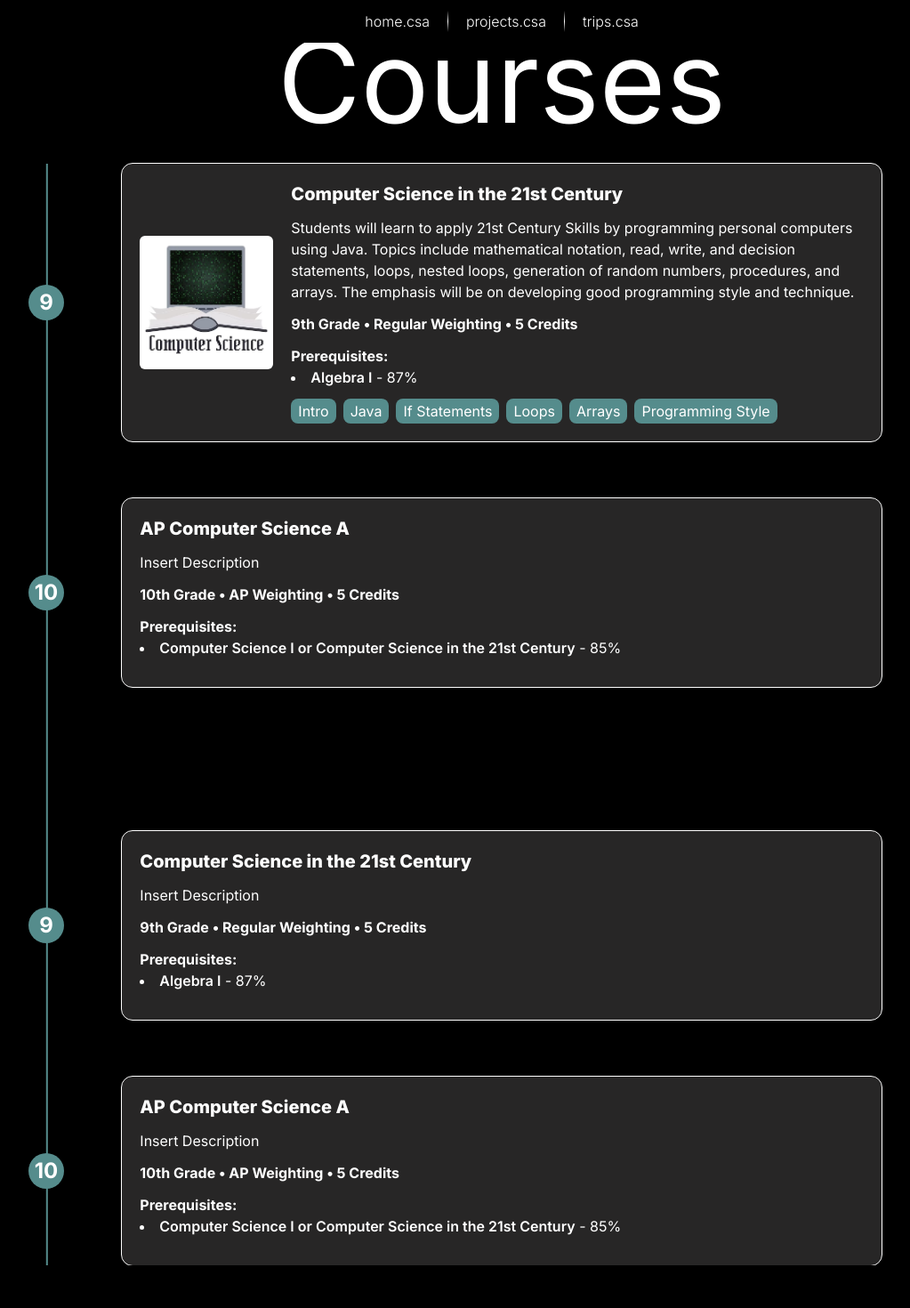
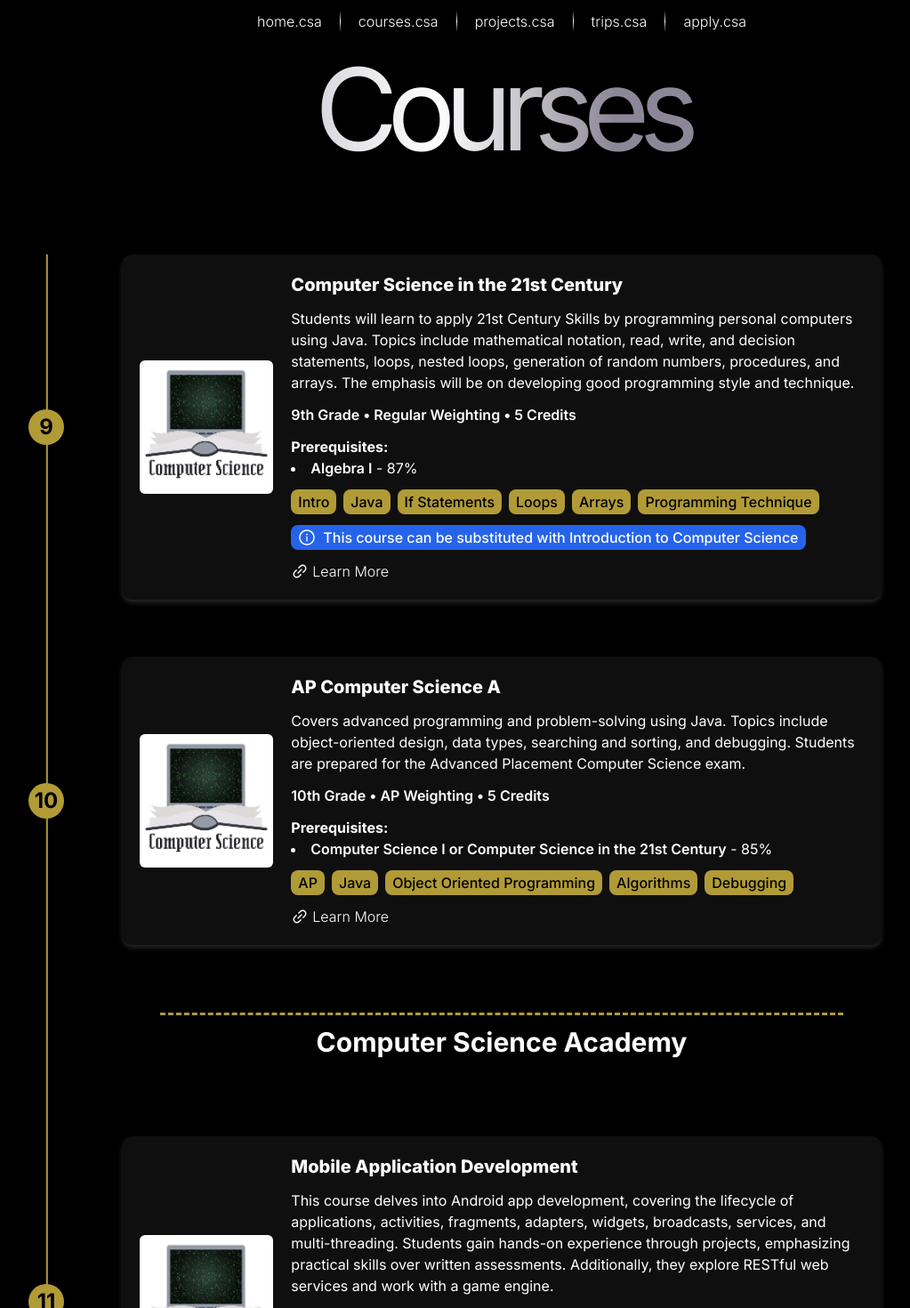
Before and after one commit to SBCSClub/sbcsa, a Next.js app: page /courses in a window 1280 px wide. Shown: the top 1470 px of the page at 89% size, without its empty margins (76-1099 px from the left). Before the commit the page ends 1422 px from the top, so only its background shows below. Built offline with nearby package versions, Linux system fonts and the light colour scheme.

Commit message:
Finished Courses Page [DRAFT]

```diff
--- a/app/courses/courses.module.css
+++ b/app/courses/courses.module.css
@@ -9,11 +9,13 @@
     bottom: 0;
     left: 10%;
     width: 2px; /* Adjust thickness as needed */
-    background-color: #558C8C; /* Replace with your desired colors */
+    background-color: #b19b37; /* Replace with your desired colors */
     transform: translateX(-10%);
 }
 
 .border{
     border: none;
-    border-top: 10px dashed black;
+    border-top: 3px dashed #b19b37;
+    margin-left: 20%;
+    margin-right: 20%;
 }
--- a/app/courses/page.tsx
+++ b/app/courses/page.tsx
@@ -1,25 +1,52 @@
+"use client";
 import courses from "@/common/data/courses.json";
 import { Course } from "@/common/interfaces/course";
 import CourseItem from "@/components/Courses/CourseItem";
 import styles from "./courses.module.css";
+import styled from "styled-components";
 
 export default function Courses() {
   // load in data from courses.json
   const pre: Course[] = courses["pre"];
   const during: Course[] = courses["during"];
 
+  const ShimmeringH1 = styled.h1`
+    background-image: linear-gradient(90deg, #8c8796 0%, white 40%, #8c8796 60%);
+    -webkit-background-clip: text;
+    background-clip: text;
+    width: 1000px;
+    color: transparent;
+    animation: shineTitle 3s linear infinite;
+    @keyframes shineTitle {
+      0% {
+        background-position: 0px;
+      }
+      100% {
+        background-position: 1000px;
+      }
+    }
+  `;
+
   return (
     <>
-      <div id="title">
-        <h1 className="text-9xl w-full justify-center text-center my-7">Courses</h1>
+      <div id="title" className="my-10">
+        <ShimmeringH1
+          style={{
+            lineHeight: "1.3",
+            letterSpacing: "-12px",
+          }}
+          className="text-9xl text-white justify-center text-center"
+        >
+          Courses
+        </ShimmeringH1>
       </div>
 
-      <div className={`${styles.courses} flex flex-col w-full gap-16`} id="courses">
+      <div className={`${styles.courses} flex flex-col w-full gap-16 mt-10 mb-20`} id="courses">
         {pre.map((item, index) => (
           <CourseItem key={index} courseInfo={item} />
         ))}
 
-        <hr className={`${styles.border} my-3`}></hr>
+        <div className={`${styles.border} my-3 text-center flex justify-center items-center text-3xl font-bold py-3`}>Computer Science Academy</div>
 
         {during.map((item, index) => (
           <CourseItem key={index} courseInfo={item} />
--- a/common/data/courses.json
+++ b/common/data/courses.json
@@ -7,8 +7,11 @@
             "credits": 5,
             "image_path": "/courses/cs21.jpg",
             "description": "Students will learn to apply 21st Century Skills by programming personal computers using Java. Topics include mathematical notation, read, write, and decision statements, loops, nested loops, generation of random numbers, procedures, and arrays. The emphasis will be on developing good programming style and technique.",
-            "tags": ["Intro", "Java", "If Statements", "Loops", "Arrays", "Programming Style"],
-            "link": "https://www.google.com/",
+            "tags": ["Intro", "Java", "If Statements", "Loops", "Arrays", "Programming Technique"],
+            "infoLabels": ["This course can be substituted with Introduction to Computer Science"],
+            "links": [
+                {"title": "Learn More", "href": "https://docs.google.com/document/d/1_bEUqfXftBFynBnvy8brLBYIjRL0Tw-mkT-6XnsT_ek/edit#heading=h.ixy79t672iw1"}
+            ],
             "prereqs":[
                 {
                     "class": "Algebra I",
@@ -21,8 +24,12 @@
             "grade": 10,
             "weighting": "AP",
             "credits": 5,
-            "image_path": "",
-            "description": "Insert Description",
+            "image_path": "/courses/cs21.jpg",
+            "description": "Covers advanced programming and problem-solving using Java. Topics include object-oriented design, data types, searching and sorting, and debugging. Students are prepared for the Advanced Placement Computer Science exam.",
+            "tags":["AP", "Java", "Object Oriented Programming", "Algorithms", "Debugging"],
+            "links":[
+                {"title": "Learn More", "href": "https://docs.google.com/document/d/1_bEUqfXftBFynBnvy8brLBYIjRL0Tw-mkT-6XnsT_ek/edit#heading=h.5kvm67clqz7f"}
+            ],
             "prereqs":[
                 {
                     "class": "Computer Science I or Computer Science in the 21st Century",
@@ -34,29 +41,84 @@
 
     "during": [
         {
-            "name": "Computer Science in the 21st Century",
-            "grade": 9,
-            "weighting": "Regular",
+            "name": "Mobile Application Development",
+            "grade": 11,
+            "weighting": "AP",
             "credits": 5,
-            "image_path": "",
-            "description": "Insert Description",
+            "image_path": "/courses/cs21.jpg",
+            "description": "This course delves into Android app development, covering the lifecycle of applications, activities, fragments, adapters, widgets, broadcasts, services, and multi-threading. Students gain hands-on experience through projects, emphasizing practical skills over written assessments. Additionally, they explore RESTful web services and work with a game engine.",
+            "tags": ["Android", "Java", "Project Based"],
+            "links": [
+                {"title": "Learn More", "href": "https://docs.google.com/document/d/1_bEUqfXftBFynBnvy8brLBYIjRL0Tw-mkT-6XnsT_ek/edit#heading=h.yjbpkkyfw3kb"}
+            ],
             "prereqs":[
                 {
-                    "class": "Algebra I",
-                    "grade": "87%"
+                    "class": "AP Computer Science A",
+                    "grade": "85%"
                 }
             ]
         },
         {
-            "name": "AP Computer Science A",
-            "grade": 10,
+            "name": "Virtual Reality and Game Design",
+            "grade": 11,
             "weighting": "AP",
             "credits": 5,
-            "image_path": "",
-            "description": "Insert Description",
+            "image_path": "/courses/cs21.jpg",
+            "description": "In this project-based course, students explore VR and game development using the Unity game engine. They create both 2D and 3D games, mastering concepts like physics, animation, networking, and AI. Additionally, students delve into level design, real-time multiplayer games, UI design, and deploying games across various platforms, including VR. The scripting language of choice is C#.",
+            "tags": ["Virtual Reality", "Multiplayer Games", "Project Based", "Unity", "C#"],
+            "links": [
+                {"title": "Learn More", "href": "https://docs.google.com/document/d/1_bEUqfXftBFynBnvy8brLBYIjRL0Tw-mkT-6XnsT_ek/edit#heading=h.d0961vl1wpne"},
+                {"title": "Previous Projects", "href": "/projects/vr"}
+            ],
             "prereqs":[
                 {
-                    "class": "Computer Science I or Computer Science in the 21st Century",
+                    "class": "AP Computer Science A",
+                    "grade": "85%"
+                },
+                {
+                    "class": "Mobile Application Development",
+                    "grade": "Coenrollment or completion"
+                }
+            ]
+        },
+        {
+            "name": "Data Structures",
+            "grade": 12,
+            "weighting": "AP",
+            "credits": 5,
+            "image_path": "/courses/cs21.jpg",
+            "description": "This project-focused course is a more formal and more in-depth study of algorithms, data structures, and data abstraction. The use of recursive data structures and dynamically allocated structures is fundamental to the course. Other topics to be covered include graphical user interfaces (GUI) and multimedia (graphics and sound) applications.",
+            "tags": ["Java", "Data Structures", "Project Based", "Algorithms", "College/Career Prep"],
+            "links": [
+                {"title": "Learn More", "href": "https://docs.google.com/document/d/1_bEUqfXftBFynBnvy8brLBYIjRL0Tw-mkT-6XnsT_ek/edit#heading=h.rdidnkwh61md"}
+            ],
+            "prereqs":[
+                {
+                    "class": "Mobile Application Development",
+                    "grade": "85%"
+                }
+            ]
+        },
+        {
+            "name": "Computer Science Capstone",
+            "grade": 12,
+            "weighting": "AP",
+            "credits": 5,
+            "image_path": "/courses/cs21.jpg",
+            "description": "Focusing on current technology trends, this project-based course equips you with skills essential for internships. Topics span virtualization, version control, memory management, artificial intelligence, client-server relationships, web development, and resume building. Throughout the course, you’ll explore diverse programming languages, IDEs, operating systems, and hardware. At the end of the course all students will create a culminating project that is based on a topic in computer science.",
+            "tags": ["Java", "C++", "Python", "Web Development", "Career Prep"],
+            "infoLabels": ["This course is only available for students in the computer science academy", "The content of this course will rotate based on industry trends"],
+            "links": [
+                {"title": "Learn More", "href": "https://docs.google.com/document/d/1_bEUqfXftBFynBnvy8brLBYIjRL0Tw-mkT-6XnsT_ek/edit#heading=h.20eau22bhmdh"},
+                {"title": "Previous Projects", "href": "/projects/capstone"}
+            ],
+            "prereqs":[
+                {
+                    "class": "Academy Mobile Application",
+                    "grade": "85%"
+                },
+                {
+                    "class": "Academy VR & Game Design",
                     "grade": "85%"
                 }
             ]
--- /dev/null
+++ b/common/interfaces/link.ts
@@ -0,0 +1,4 @@
+export interface Link{
+    title: string,
+    href: string,
+}
--- a/components/Courses/CourseItem.tsx
+++ b/components/Courses/CourseItem.tsx
@@ -1,5 +1,8 @@
 import { Course } from "@/common/interfaces/course";
 import Image from "next/image";
+import { AiOutlineInfoCircle, AiOutlineLink, AiOutlineWarning } from "react-icons/ai";
+import { IconContext } from "react-icons";
+import { motion } from "framer-motion";
 
 interface CourseItemProps {
   courseInfo: Course;
@@ -8,18 +11,45 @@ interface CourseItemProps {
 export default function CourseItem({ courseInfo }: CourseItemProps) {
   return (
     <div className={`relative w-full px-[10%] flex justify-center`}>
-      <div className="absolute top-1/2 left-[10%] transform -translate-x-1/2 -translate-y-1/2 bg-[#558C8C] rounded-full w-10 h-10"></div>
-      <div className="absolute top-1/2 left-[10%] transform -translate-x-1/2 -translate-y-1/2 rounded-full text-2xl font-bold block">{courseInfo.grade}</div>
-      <div className="bg-[#272626] text-white outline outline-1 gap-5 items-center outline-white flex flex-row w-10/12 px-5 py-5 rounded-xl">
+      <div className="absolute top-1/2 left-[10%] transform -translate-x-1/2 -translate-y-1/2 bg-viking-gold rounded-full w-10 h-10 flex items-center justify-center">
+        <div className="text-center text-2xl font-bold text-black h-fit align-middle">{courseInfo.grade}</div>
+      </div>
+      <motion.div
+        key="page"
+        initial="initialState"
+        whileInView="visible"
+        viewport={{ once: true }}
+        transition={{
+          duration: 0.75,
+        }}
+        variants={{
+          initialState: {
+            x: 50,
+            opacity: 0.5,
+          },
+          visible: {
+            x: 0,
+            opacity: 1,
+            transition: {
+              type: "spring",
+              stiffness: 220,
+              damping: 30,
+              delay: 0.1,
+            },
+          },
+        }}
+        className="w-10/12"
+      >
+        <div className="bg-[#0f0f0f] shadow-md shadow-zinc-800 text-white  outline-1 gap-5 items-center outline-zinc-800 flex flex-row w-full px-5 py-5 rounded-xl">
           {courseInfo.image_path && (
-          <div className="flex-shrink-0 hidden md:block">
+            <div className="flex-shrink-0 hidden lg:block">
               <Image src={courseInfo.image_path} alt={""} width={150} height={150} quality={50} className={"rounded-md"} />
             </div>
           )}
           <div className="flex flex-col gap-3">
             <h1 className="text-xl font-extrabold">{courseInfo.name}</h1>
             <p className="font-normal">{courseInfo.description}</p>
-          <div className="flex justify-between font-bold">
+            <div className="flex justify-between font-semibold">
               {courseInfo.grade}th Grade • {courseInfo.weighting} Weighting • {courseInfo.credits} Credits
             </div>
             <div className="flex flex-col">
@@ -35,13 +65,56 @@ export default function CourseItem({ courseInfo }: CourseItemProps) {
             </div>
             <div className="flex flex-wrap gap-2 justify-start items-center">
               {courseInfo.tags?.map((item, index) => (
-              <div key={index} className={"rounded-lg px-2 py-[2px] text-white bg-[#558C8C]"}>
+                <div key={index} className={"rounded-lg px-2 py-[2px] text-black font-medium bg-viking-gold"}>
                   {item}
                 </div>
               ))}
             </div>
+            {courseInfo.warnings && (
+              <div className="flex flex-wrap gap-2 justify-start items-center">
+                {courseInfo.warnings?.map((item, index) => (
+                  <div key={index} className={"rounded-lg px-2 py-[2px] text-white font-medium bg-red-500 flex gap-2 items-center justify-start"}>
+                    <IconContext.Provider value={{ className: "w-5 h-5" }}>
+                      <div>
+                        <AiOutlineWarning />
+                      </div>
+                    </IconContext.Provider>
+                    {item}
+                  </div>
+                ))}
+              </div>
+            )}
+
+            {courseInfo.infoLabels && (
+              <div className="flex flex-wrap gap-2 justify-start items-center">
+                {courseInfo.infoLabels?.map((item, index) => (
+                  <div key={index} className={"rounded-lg px-2 py-[2px] text-white font-medium bg-blue-600 flex gap-2 items-center justify-start"}>
+                    <IconContext.Provider value={{ className: "w-5 h-5" }}>
+                      <div>
+                        <AiOutlineInfoCircle />
+                      </div>
+                    </IconContext.Provider>
+                    {item}
+                  </div>
+                ))}
+              </div>
+            )}
+
+            <div className="flex gap-x-4 gap-y-1 flex-wrap text-white items-center justify-start ">
+              {courseInfo.links?.map((item, index) => (
+                <a key={index} className=" hover:text-viking-gold flex items-center font-title font-light justify-center gap-1" target="_blank" href={item.href} rel="noopener noreferrer">
+                  <IconContext.Provider value={{ className: "w-5 h-5" }}>
+                    <div>
+                      <AiOutlineLink />
+                    </div>
+                  </IconContext.Provider>
+                  {item.title}
+                </a>
+              ))}
             </div>
           </div>
         </div>
+      </motion.div>
+    </div>
   );
 }
--- /dev/null
+++ b/components/Navbar/NavButton.tsx
@@ -0,0 +1,3 @@
+export default function NavButton(){
+    // TODO: Complete nav cta button, replace apply link w/ button
+}
--- a/components/Navbar/index.tsx
+++ b/components/Navbar/index.tsx
@@ -6,11 +6,14 @@ import NavLinkElement from "./NavLinkElement";
 const Navbar = () => {
   return (
     <nav
-            style={{
+      style={
+        {
           // backdropFilter: "blur(10px)",
           // WebkitBackdropFilter: "blur(10px)"
-            }}
-            className="py-3 bg-black px-3 md:px-9 fixed top-0 left-0 right-0 flex justify-center items-center z-50">
+        }
+      }
+      className="py-3 bg-black px-3 md:px-9 fixed top-0 left-0 right-0 flex justify-center items-center z-50"
+    >
       {/* <Link href={"/"}>
                 <Image
                     src={"/logo.png"}
@@ -22,11 +25,14 @@ const Navbar = () => {
 
       <ul className="flex space-x-5">
         <NavLinkElement href="/" title="Home"></NavLinkElement>
+        <NavLinkElement href="/courses" title="courses"></NavLinkElement>
         <NavLinkElement href="/projects" title="projects"></NavLinkElement>
-                <NavLinkElement href="/trips" title="trips" last></NavLinkElement>
+        <NavLinkElement href="/trips" title="trips"></NavLinkElement>
+        {/* TODO: Replace with nav button */}
+        <NavLinkElement href="https://docs.google.com/document/d/1qrq504NNbUvJ0f42lQehynbf83H611cQjeTQmuMBv2o/edit#bookmark=id.29fj8xypyizl" title="apply" last></NavLinkElement>
       </ul>
     </nav>
-    )
-}
+  );
+};
 
 export default Navbar;
--- a/package.json
+++ b/package.json
@@ -11,12 +11,14 @@
   "dependencies": {
     "@heroicons/react": "^2.1.1",
     "clsx": "^2.0.0",
+    "framer-motion": "^11.0.3",
     "gsap": "^3.12.4",
     "lodash": "^4.17.21",
     "next": "14.0.3",
     "react": "^18",
     "react-dom": "^18",
     "react-fast-compare": "^3.2.2",
+    "react-icons": "^5.0.1",
     "react-simple-typewriter": "^5.0.1",
     "react-typist-component": "^1.0.5",
     "smooth-scrollbar": "^8.8.4",
--- a/tailwind.config.ts
+++ b/tailwind.config.ts
@@ -13,6 +13,9 @@ const config: Config = {
         'gradient-conic':
           'conic-gradient(from 180deg at 50% 50%, var(--tw-gradient-stops))',
       },
+      colors:{
+        'viking-gold': '#b19b37'
+      }
     },
   },
   plugins: [],
```
Also changed, not shown: common/interfaces/course.ts (+6 -1 lines), 1 other file (tests, documents, lock files or other folders). Lines whose indentation alone changed are shown as unchanged.
